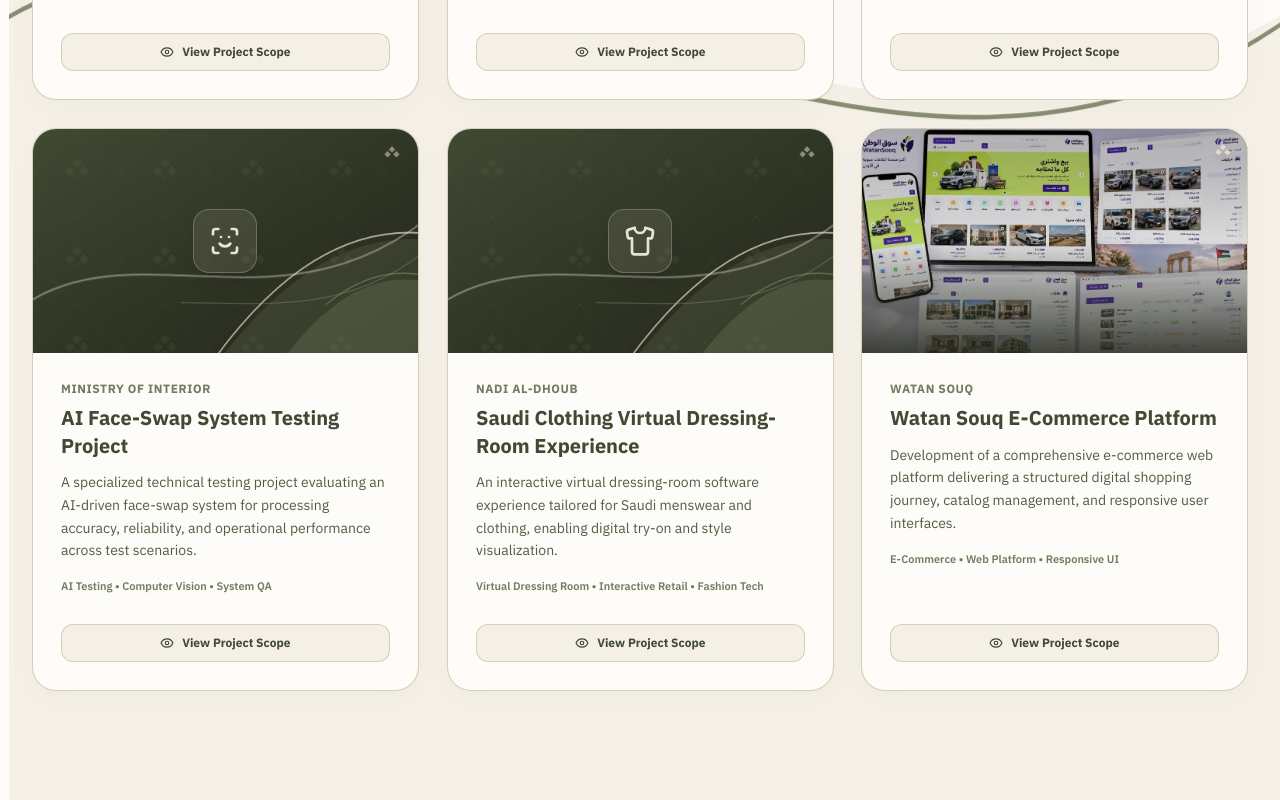
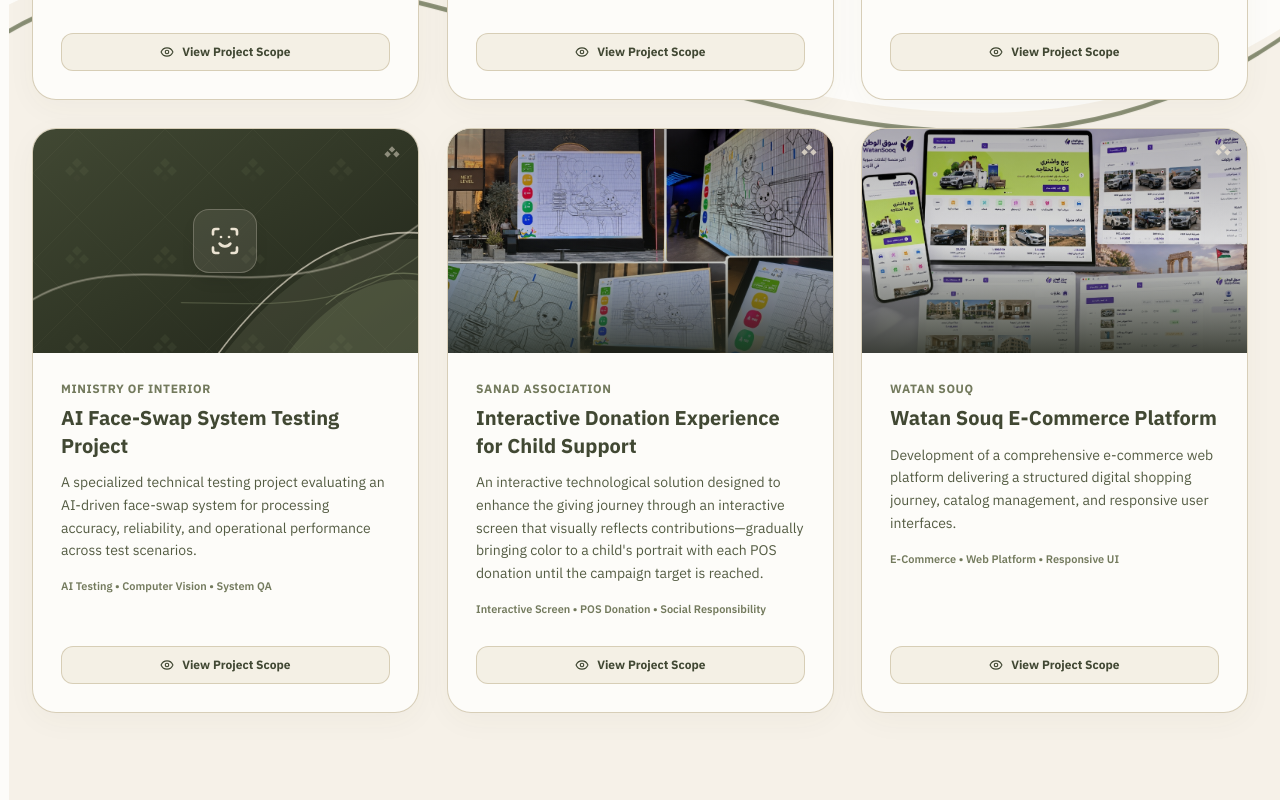
Before and after one commit to ain931/atharcode-website, a Next.js app: page /en in a window 1280 px wide. Shown: the part 4940-5740 px from the top of the page. Built offline with nearby package versions, Linux system fonts and the light colour scheme; a web font is replaced by a local one.

Commit message:
feat: replace Nadi Al-Dhoub with Sanad Association interactive donation project

```diff
--- a/src/data/content.ts
+++ b/src/data/content.ts
@@ -509,41 +509,44 @@
     accentColor: "#535b42",
   },
   {
-    id: "nadi-aldhoub",
+    id: "sanad",
     client: {
-      ar: "نادي الثوب",
-      en: "Nadi Al-Dhoub",
+      ar: "جمعية سند",
+      en: "Sanad Association",
     },
     title: {
-      ar: "تجربة غرفة القياس الافتراضية للأزياء السعودية",
-      en: "Saudi Clothing Virtual Dressing-Room Experience",
+      ar: "تجربة التبرع التفاعلية لدعم الأطفال",
+      en: "Interactive Donation Experience for Child Support",
     },
     category: "interactive",
     categoryLabel: {
-      ar: "تجربة قياس افتراضية تفاعلية",
-      en: "Virtual Fitting Experience",
+      ar: "شاشة تفاعلية وتبرع رقمي",
+      en: "Interactive Display & Digital Giving",
     },
     summary: {
-      ar: "حل برمجي تفاعلي لغرفة قياس افتراضية مخصصة للأزياء والملابس السعودية، يمنح المستخدم تجربة معاينة وتخصيص رقمية سلسة.",
-      en: "An interactive virtual dressing-room software experience tailored for Saudi menswear and clothing, enabling digital try-on and style visualization.",
+      ar: "حل تقني تفاعلي يهدف إلى تعزيز تجربة التبرع، من خلال شاشة تفاعلية تُظهر أثر المساهمات بصريًا؛ حيث تتلوّن صورة الطفل تدريجيًا مع كل عملية تبرع عبر نقاط البيع (POS)، حتى الوصول إلى هدف الحملة.",
+      en: "An interactive technological solution designed to enhance the giving journey through an interactive screen that visually reflects contributions—gradually bringing color to a child's portrait with each POS donation until the campaign target is reached.",
     },
     highlights: {
       ar: [
-        "تجربة غرفة قياس افتراضية تفاعلية للأزياء السعودية",
-        "استعراض خيارات التصميم والتفاصيل بطريقة رقمية واضحة",
-        "تصميم تجربة مستخدم تلائم قطاع الأزياء والتجزئة الحديثة",
+        "شاشة تفاعلية بصرية تحفز المشاركة المجتمعية الحية",
+        "ربط فوري ولحظي مع أجهزة نقاط البيع (POS) لعكس التبرعات",
+        "تلوين تفاعلي تدريجي ومؤثر يجسد أثر كل مساهمة بصرياً",
+        "لوحة متابعة لحظية لإجمالي التبرعات ونسبة إنجاز هدف الحملة",
       ],
       en: [
-        "Interactive virtual dressing-room software for Saudi attire",
-        "Digital visualization of garment styles, cuts, and details",
-        "User journey tailored for modern retail and fashion engagement",
+        "Interactive visual screen inspiring live community participation",
+        "Real-time POS terminal synchronization to reflect donations instantly",
+        "Progressive visual coloring depicting the impact of each contribution",
+        "Live dashboard monitoring total contributions and campaign milestones",
       ],
     },
     tags: {
-      ar: ["غرفة قياس افتراضية", "تجربة تفاعلية", "قطاع الأزياء"],
-      en: ["Virtual Dressing Room", "Interactive Retail", "Fashion Tech"],
+      ar: ["شاشة تفاعلية", "تبرع عبر نقاط البيع", "المسؤولية المجتمعية"],
+      en: ["Interactive Screen", "POS Donation", "Social Responsibility"],
     },
-    visualType: "dressing-room",
+    image: "/assets/projects/sanad-donation.jpg",
+    visualType: "fashion-ar",
     accentColor: "#737A5D",
   },
   {
```
Also changed, not shown: public/assets/projects/sanad-donation.jpg (added).
